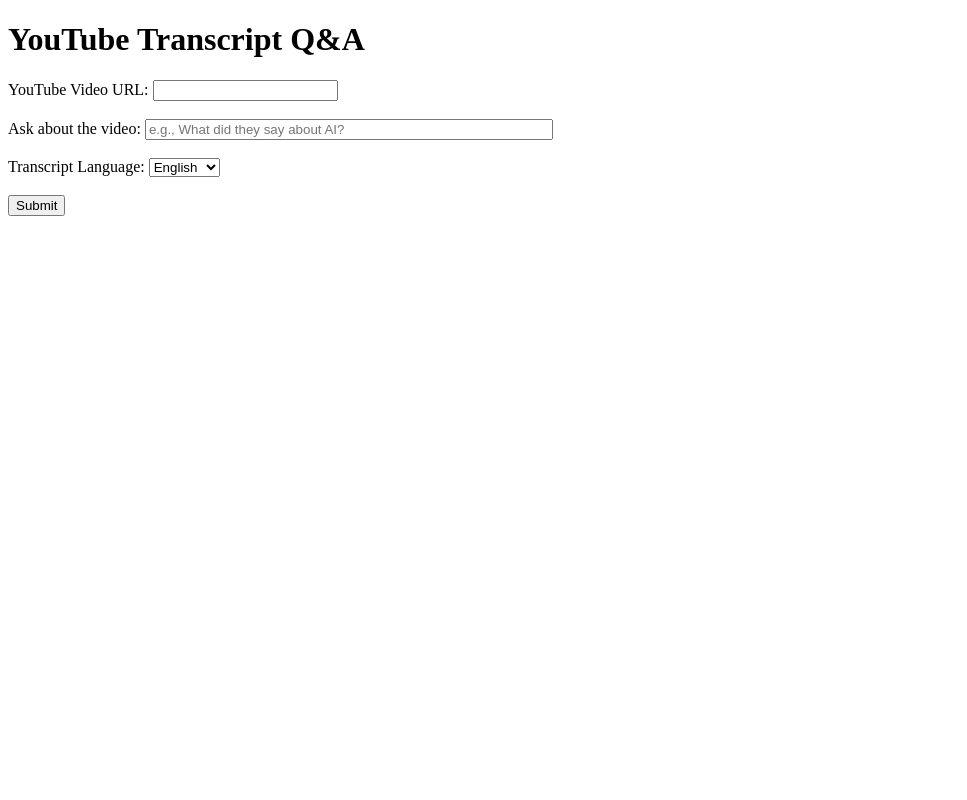
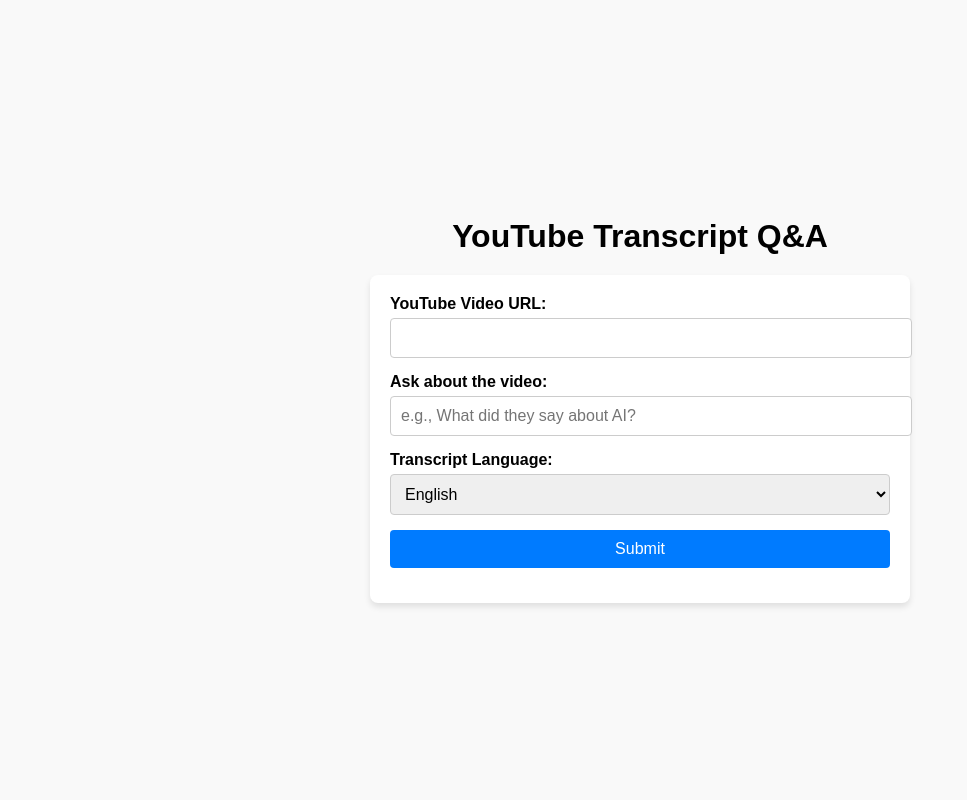
Before and after one commit to villa1337/ytSummarizer, a Flask app: page / in a window 1280 px wide. Shown: the whole page, without its empty margins (0-967 px from the left). Run offline with Flask 3, Linux system fonts and the light colour scheme.

Commit message:
changing template

```diff
--- a/templates/index.html
+++ b/templates/index.html
@@ -2,33 +2,100 @@
 <html>
 <head>
   <title>YouTube Transcript Q&A</title>
+  <meta name="viewport" content="width=device-width, initial-scale=1.0">
+  <style>
+    body {
+      font-family: Arial, sans-serif;
+      margin: 0;
+      padding: 0;
+      display: flex;
+      flex-direction: column;
+      align-items: center;
+      justify-content: center;
+      min-height: 100vh;
+      background-color: #f9f9f9;
+    }
+    h1 {
+      text-align: center;
+      margin-bottom: 20px;
+    }
+    form {
+      width: 90%;
+      max-width: 500px;
+      background: #fff;
+      padding: 20px;
+      border-radius: 8px;
+      box-shadow: 0 4px 6px rgba(0, 0, 0, 0.1);
+    }
+    label {
+      font-weight: bold;
+      display: block;
+      margin-bottom: 5px;
+    }
+    input, select, button {
+      width: 100%;
+      padding: 10px;
+      margin-bottom: 15px;
+      border: 1px solid #ccc;
+      border-radius: 4px;
+      font-size: 16px;
+    }
+    button {
+      background-color: #007BFF;
+      color: white;
+      border: none;
+      cursor: pointer;
+    }
+    button:hover {
+      background-color: #0056b3;
+    }
+    .response, .error {
+      width: 90%;
+      max-width: 500px;
+      margin-top: 20px;
+      padding: 15px;
+      border-radius: 8px;
+      background: #fff;
+      box-shadow: 0 4px 6px rgba(0, 0, 0, 0.1);
+    }
+    .response {
+      border-left: 5px solid #28a745;
+    }
+    .error {
+      border-left: 5px solid #dc3545;
+    }
+  </style>
 </head>
 <body>
   <h1>YouTube Transcript Q&A</h1>
   <form method="POST">
-    <label>YouTube Video URL:</label>
-    <input name="url" required><br><br>
+    <label for="url">YouTube Video URL:</label>
+    <input id="url" name="url" required>
 
-    <label>Ask about the video:</label>
-    <input name="query" placeholder="e.g., What did they say about AI?" style="width: 400px;"><br><br>
+    <label for="query">Ask about the video:</label>
+    <input id="query" name="query" placeholder="e.g., What did they say about AI?">
 
-    <label>Transcript Language:</label>
-    <select name="lang">
+    <label for="lang">Transcript Language:</label>
+    <select id="lang" name="lang">
       <option value="en">English</option>
       <option value="es">Spanish</option>
-    </select><br><br>
+    </select>
 
     <button type="submit">Submit</button>
   </form>
 
-  {% if transcript %}
-    <h2>Transcript Preview:</h2>
-    <div style="white-space: pre-wrap;">{{ transcript[:1000] }}...</div>
+  {% if result %}
+    <div class="response">
+      <h2>Response:</h2>
+      <div style="white-space: pre-wrap;">{{ result }}</div>
+    </div>
   {% endif %}
 
-  {% if result %}
-    <h2>Response:</h2>
-    <div style="white-space: pre-wrap;">{{ result }}</div>
+  {% if error %}
+    <div class="error">
+      <h2>Error:</h2>
+      <div style="white-space: pre-wrap;">{{ error }}</div>
+    </div>
   {% endif %}
 </body>
 </html>
```
